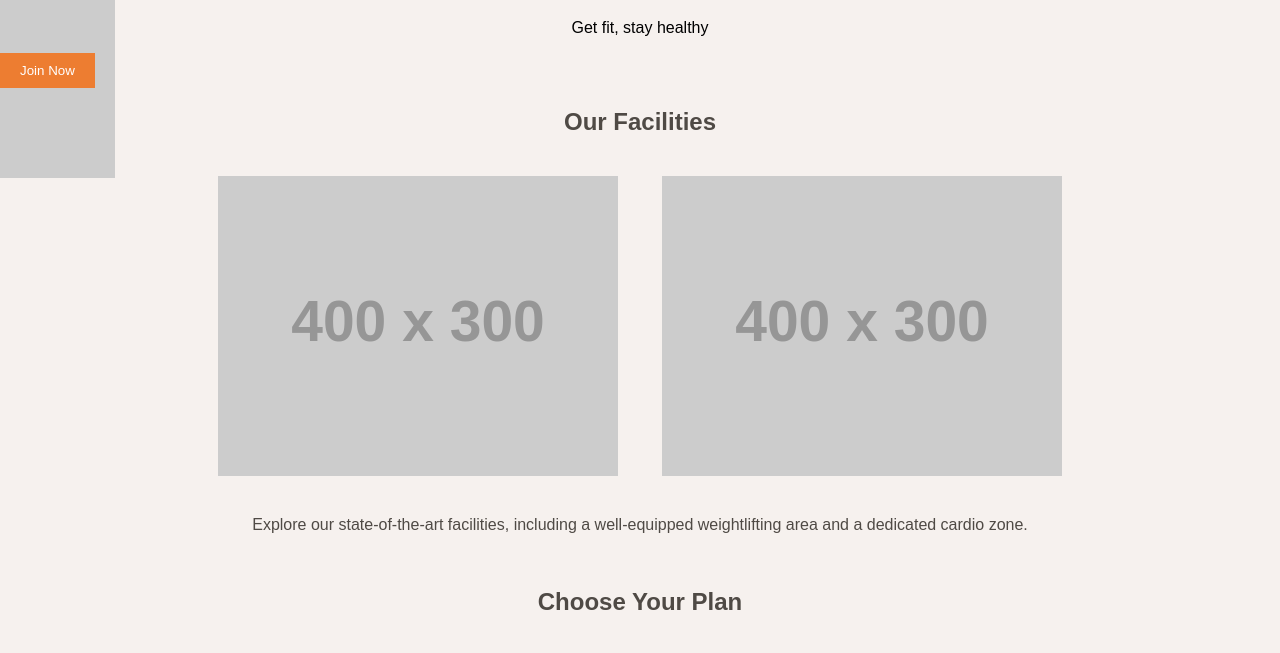
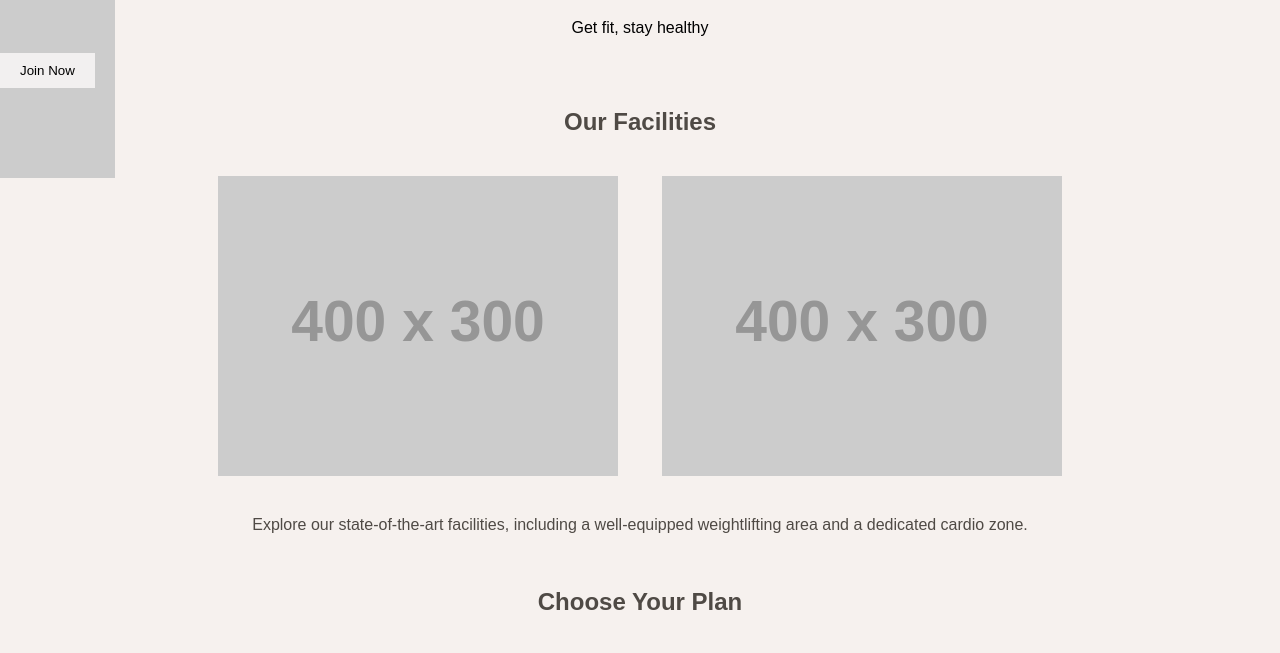
Before and after one commit to Naveen2863/updated-Gymwebsite, a plain HTML site: page index.html in a window 1280 px wide. Shown: the part 117-770 px from the top of the page. Drawn offline with Linux system fonts and the light colour scheme; placeholder pictures from the web are drawn by us.

Commit message:
Update index.html

```diff
--- a/index.html
+++ b/index.html
@@ -35,8 +35,8 @@
     }
 
     hero-section button {
-      background-color: #ed7d31;
-      color: #fff; /* Updated text color for better contrast */
+      background-color: #f2f0f0; /* Updated background color */
+      color: #000; /* Updated text color */
       padding: 10px 20px;
       border: none;
       cursor: pointer;
@@ -113,8 +113,8 @@
     }
 
     button {
-      background-color: #ed7d31;
-      color: #fff; /* Updated text color for better contrast */
+      background-color: #f2f0f0; /* Updated background color */
+      color: #000; /* Updated text color */
       padding: 10px 20px;
       border: none;
       cursor: pointer;
```
